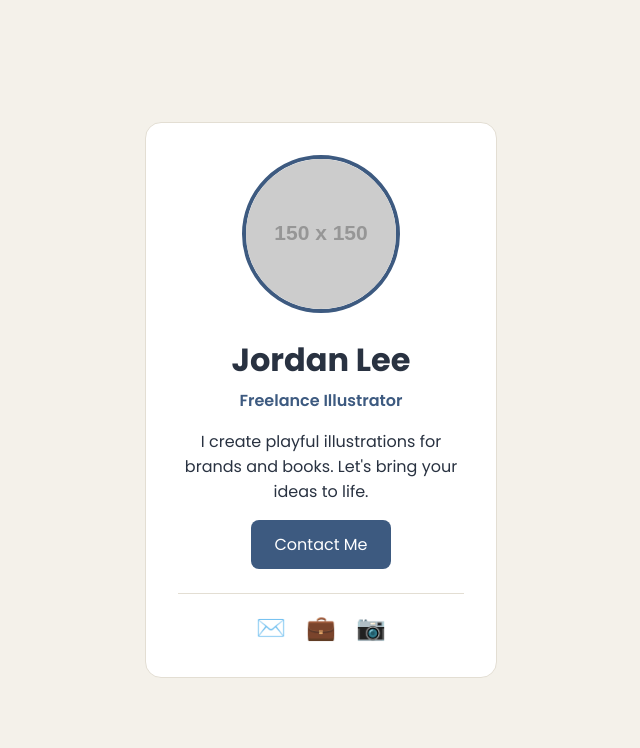
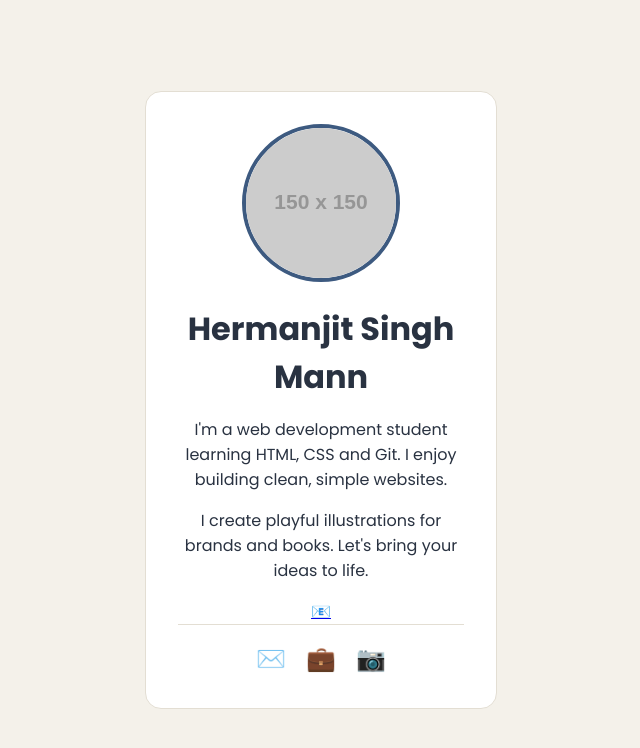
Before and after one commit to Herman1258/W4C, a plain HTML site: page index.html in a window 1280 px wide. Shown: the whole page, without its empty margins (319-959 px from the left). Drawn offline with Linux system fonts and the light colour scheme; placeholder pictures from the web are drawn by us.

Commit message:
Personalized card content

```diff
--- a/index.html
+++ b/index.html
@@ -10,12 +10,12 @@
 <body>
     <div class="card">
         <img class="photo" src="https://placehold.co/150" alt="Profile photo">
-        <h1>Jordan Lee</h1>
-        <p class="title">Freelance Illustrator</p>
+        <h1>Hermanjit Singh Mann</h1>
+        <p class="bio">I'm a web development student learning HTML, CSS and Git. I enjoy building clean, simple websites.</p>
         <p class="bio">I create playful illustrations for brands and books. Let's bring your ideas to life.</p>
-        <a class="button" href="mailto:jordan@example.com">Contact Me</a>
+        <a href="mailto:hermanjit@example.com">📧</a>
         <div class="icons">
-            <a href="mailto:jordan@example.com">✉️</a>
+            <a href="mailto:hermanjit@example.com">✉️</a>
             <a href="https://linkedin.com">💼</a>
             <a href="https://instagram.com">📷</a>
         </div>
```
